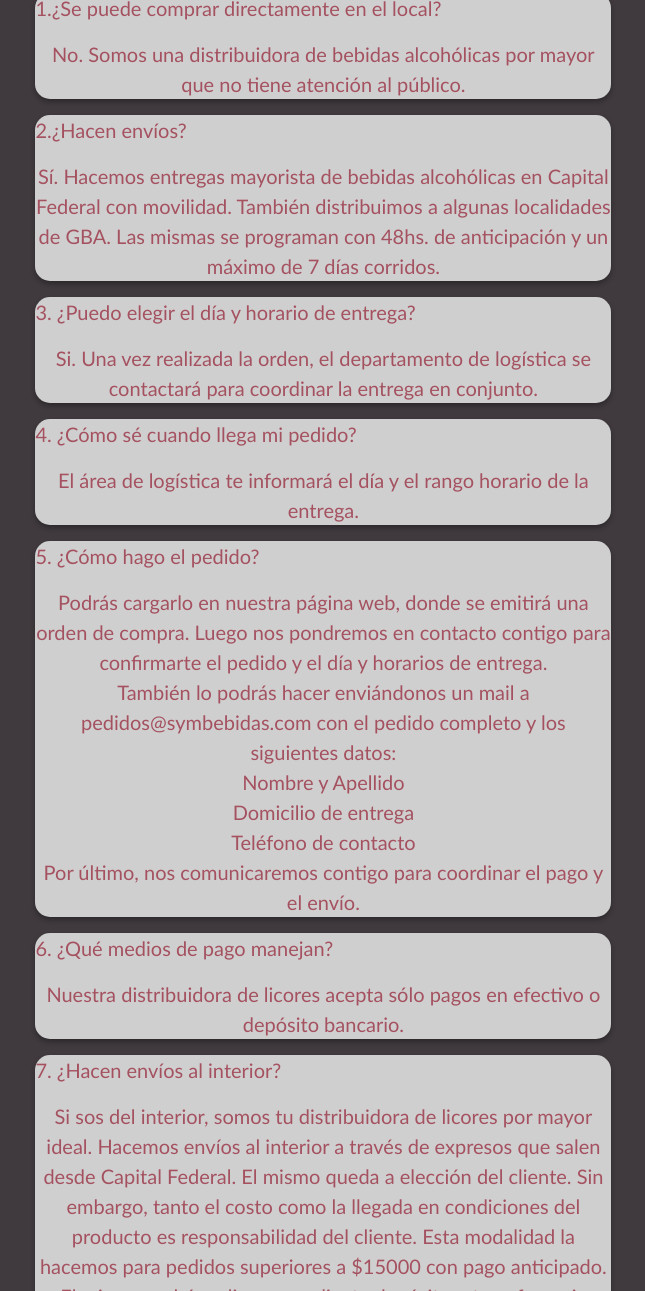
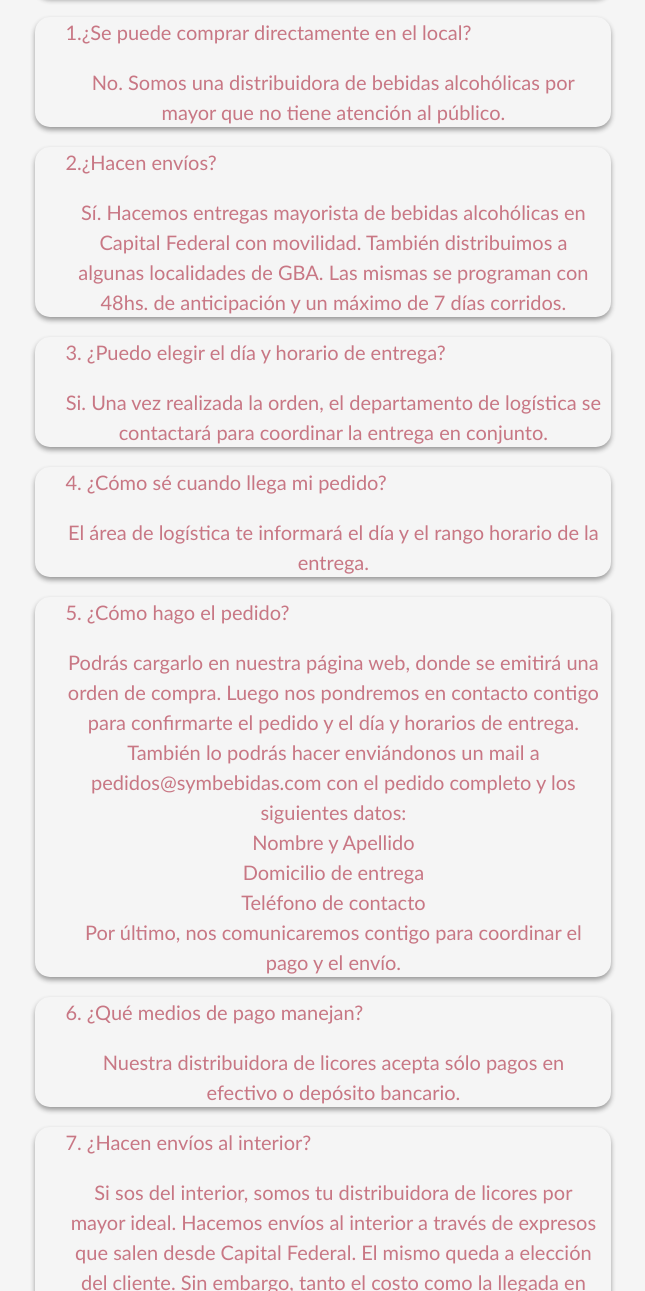
Before and after one commit to Exeep/licoreria, a website: page preguntas.html in a window 1280 px wide. Shown: the part 456-1747 px from the top of the page, without its empty margins (323-968 px from the left). Drawn offline with nearby package versions, Linux system fonts and the light colour scheme.

Commit message:
cambio fondo

```diff
--- a/preguntas.html
+++ b/preguntas.html
@@ -13,7 +13,7 @@
 <script src="https://unpkg.com/aos@2.3.1/dist/aos.js"></script>
 <link rel="stylesheet" href="css/style.css">
 </head>
-<body>
+<body class="bodyIndex">
     <header>
         <!-- NAV -->
         <div class="b-example-divider"></div>
@@ -47,59 +47,59 @@
         </div>
           </main>
           <!-- Preguntas Frecuentes -->
-          <div class="divFaqP">
+          <div class="divCaja">
           <section>
-            <p class="faqP segundoExtend">
+            <p class="faqP segundoExtend marginFaq">
                 PREGUNTAS FRECUENTES
             </p>
         </div>
           </section>
-          <div class="divFaqP">
+          <div class="divCaja">
             <section>
-              <p class=" segundoExtend">
+              <p class=" segundoExtend marginFaq">
                 1.¿Se puede comprar directamente en el local?
               </p>
-              <p class=" segundoExtend">
+              <p class=" segundoExtend marginFaq">
                 No. Somos una distribuidora de bebidas alcohólicas por mayor que no tiene atención al público.
             </p>
           </div>
             </section>
-            <div class="divFaqP">
+            <div class="divCaja">
                 <section>
-                  <p class=" segundoExtend">
+                  <p class=" segundoExtend marginFaq">
                     2.¿Hacen envíos?
                   </p>
-                  <p class=" segundoExtend">
+                  <p class=" segundoExtend marginFaq">
                     Sí. Hacemos entregas mayorista de bebidas alcohólicas en Capital Federal con movilidad. También distribuimos a algunas localidades de GBA. Las mismas se programan con 48hs. de anticipación y un máximo de 7 días corridos.
                 </p>
               </div>
                 </section>
-                <div class="divFaqP">
+                <div class="divCaja">
                     <section>
-                      <p class=" segundoExtend">
+                      <p class=" segundoExtend marginFaq">
                         3. ¿Puedo elegir el día y horario de entrega?
                       </p>
-                      <p class=" segundoExtend">
+                      <p class=" segundoExtend marginFaq">
                         Si. Una vez realizada la orden, el departamento de logística se contactará para coordinar la entrega en conjunto.
                     </p>
                   </div>
                     </section>
-                    <div class="divFaqP">
+                    <div class="divCaja">
                         <section>
-                          <p class=" segundoExtend">
+                          <p class=" segundoExtend marginFaq">
                             4. ¿Cómo sé cuando llega mi pedido?
                           </p>
-                          <p class=" segundoExtend">
+                          <p class=" segundoExtend marginFaq">
                             El área de logística te informará el día y el rango horario de la entrega.
                         </p>
                       </div>
                         </section>
-                        <div class="divFaqP">
+                        <div class="divCaja">
                             <section>
-                              <p class=" segundoExtend">
+                              <p class=" segundoExtend marginFaq">
                                 5. ¿Cómo hago el pedido?
                               </p>
-                              <p class=" segundoExtend">
+                              <p class=" segundoExtend marginFaq">
                                 Podrás cargarlo en nuestra página web, donde se emitirá una orden de compra. Luego nos pondremos en contacto contigo para confirmarte el pedido y el día y horarios de entrega.
                                 <br>
                                 También lo podrás hacer enviándonos un mail a pedidos@symbebidas.com con el pedido completo y los siguientes datos:
@@ -114,33 +114,33 @@
                             </p>
                           </div>
                             </section>
-                            <div class="divFaqP">
+                            <div class="divCaja">
                                 <section>
-                                  <p class=" segundoExtend">
+                                  <p class=" segundoExtend marginFaq">
                                     6. ¿Qué medios de pago manejan?
                                   </p>
-                                  <p class=" segundoExtend">
+                                  <p class=" segundoExtend marginFaq">
                                     Nuestra distribuidora de licores acepta sólo pagos en efectivo o depósito bancario.
                                 </p>
                               </div>
                                 </section>
-                                <div class="divFaqP">
+                                <div class="divCaja">
                                     <section>
-                                      <p class=" segundoExtend">
+                                      <p class=" segundoExtend marginFaq">
                                         7. ¿Hacen envíos al interior?
                                       </p>
-                                      <p class=" segundoExtend">
+                                      <p class=" segundoExtend marginFaq">
                                         Si sos del interior, somos tu distribuidora de licores por mayor ideal. Hacemos envíos al interior a través de expresos que salen desde Capital Federal. El mismo queda a elección del cliente. Sin embargo, tanto el costo como la llegada en condiciones del producto es responsabilidad del cliente. Esta modalidad la hacemos para pedidos superiores a $15000 con pago anticipado. El mismo podrá realizarse mediante depósito o transferencia bancaria.
                                     </p>
                                   </div>
                                     </section>
                                 </section>
-                                <div class="divFaqP">
+                                <div class="divCaja">
                                     <section>
-                                      <p class=" segundoExtend">
+                                      <p class=" segundoExtend marginFaq">
                                         8. ¿Tiene costos de envío?
                                       </p>
-                                      <p class=" segundoExtend">
+                                      <p class=" segundoExtend marginFaq">
                                         En primer lugar, los envíos a CABA son sin cargo.
 
 En segundo lugar, los envíos a GBA tienen un cargo y deberán consultarse previamente.
--- a/scss/style.scss
+++ b/scss/style.scss
@@ -1,3 +1,7 @@
+.bodyIndex {
+    background-color: whitesmoke;
+}
+
 
 $color-principal: #BE5869;
 
@@ -56,7 +60,7 @@ img {
     border-radius: 15px;
     box-shadow: 0px 3px 5px rgba(15, 15, 15, .5)
 }
-.divFaqP {
+.divCaja {
     margin-left: 28%;
     width: 45%;
     opacity: 80%;
@@ -134,6 +138,14 @@ box-shadow: 1px 1px 5px rgba(241, 241, 241, 0.959);
     text-align: center;
 }
 
+.marginInfo {
+    margin: 30px 50px 200px 50px;
+}
+
+.marginFaq {
+    margin: 20px 10px 10px 30px
+}
+
 @import "mapget";
 @import "extend";
 @import "mixin";
```
Also changed, not shown: contacto.html (+1 -1 lines), descuentos.html (+2 -2 lines), envios.html (+14 -14 lines), index.html (+2 -2 lines), css/style.css.
